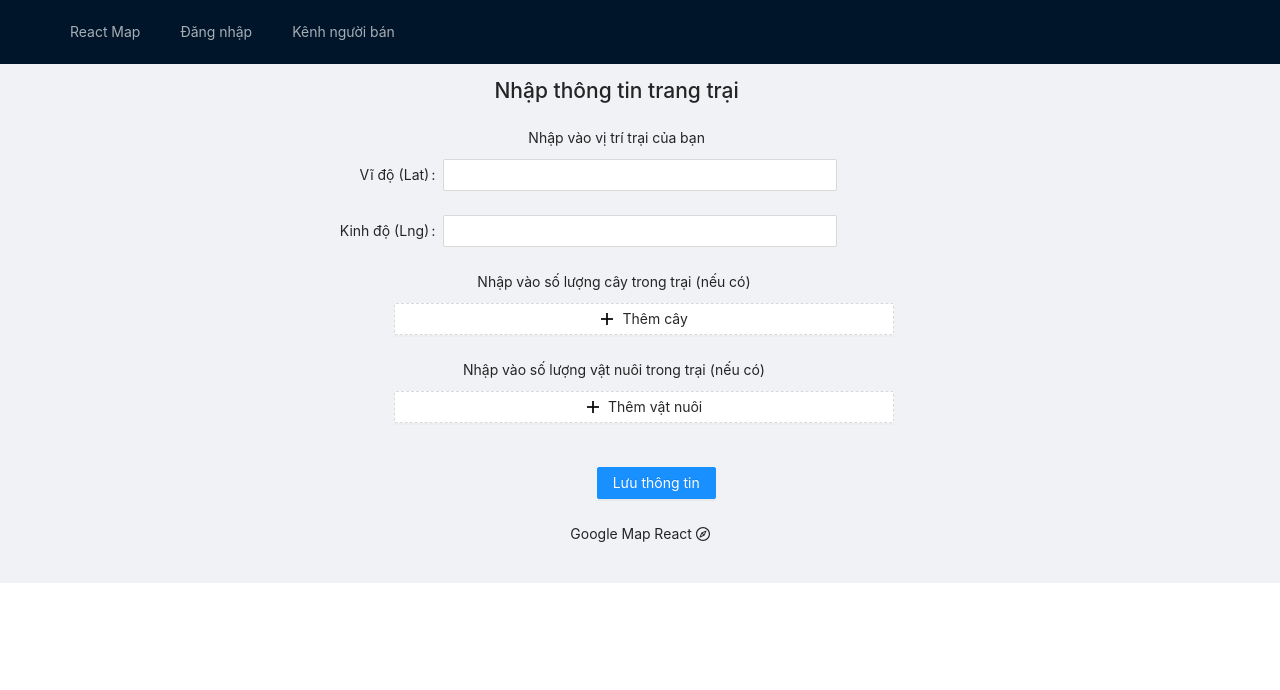
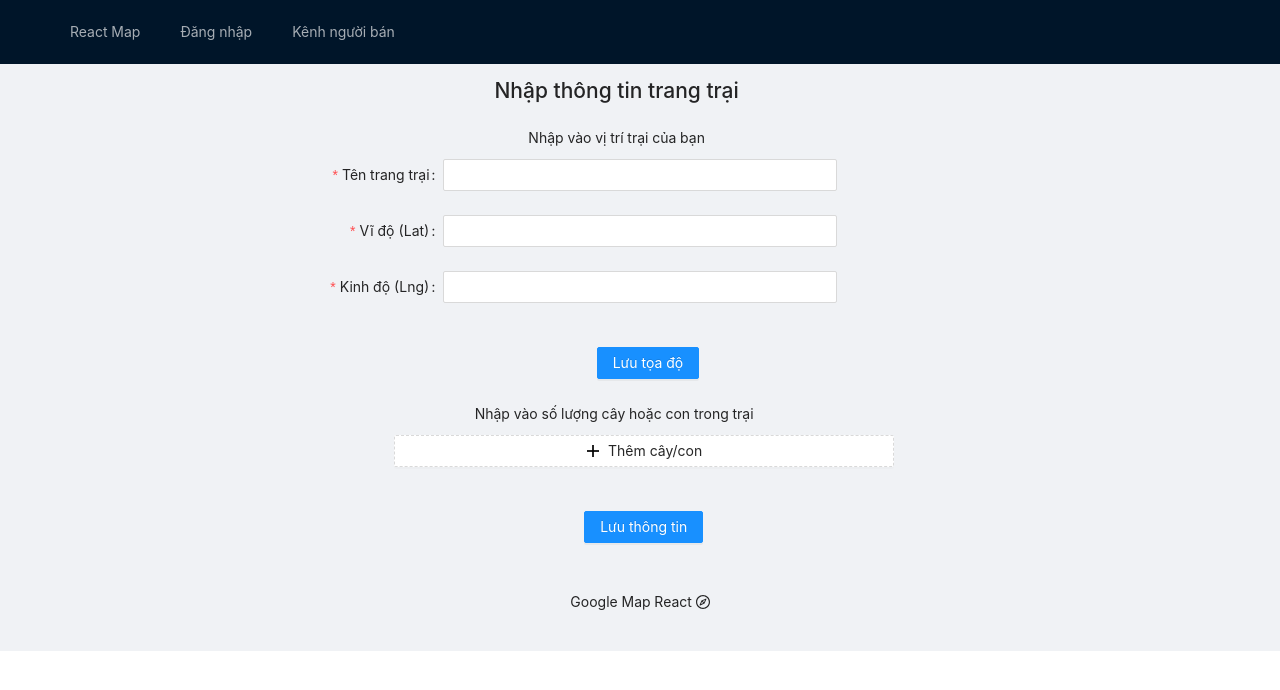
Before and after one commit to hieukute-cp1234/google-map-react, a React (Create React App) app: page /infor in a window 1280 px wide. Shown: the top 690 px of the page. Built offline with nearby package versions, Linux system fonts and the light colour scheme.

Commit message:
update code

```diff
--- a/src/component/buttoneye/eye.css
+++ b/src/component/buttoneye/eye.css
@@ -1,7 +1,7 @@
 .div {
-    width: 40px;
-    height: 40px;
+    width: 30px;
+    height: 35px;
     background-color:rgba(255,255,255,0.7);
-    padding: 5px;
-    margin-top:-410px;
+    padding: 2px;
+    margin-top:-275px;
 }
--- a/src/component/infoList/index.js
+++ b/src/component/infoList/index.js
@@ -10,7 +10,7 @@ InfoList.propTypes = {
 export default function InfoList(props) {
   return (
     <>
-      <img src={props.marker.img} style={{ width: '550px', height: '300px' }} />
+      <img src={props.marker.img} style={{ width: '400px', height: '220px' }} />
       <div>
         <h1 style={{ marginLeft: '10px' }}>{props.marker.name}</h1>
         <div className="div1">
--- a/src/component/search/search.css
+++ b/src/component/search/search.css
@@ -7,6 +7,7 @@
     position: absolute;
     position: relative;
     background-color: white;
+    font-size: 13px;
 }
 
 .menu__search-input {
--- a/src/layout/index.js
+++ b/src/layout/index.js
@@ -24,6 +24,7 @@ function AppMap() {
     }
 
     console.log({ children })
+
     return (
       <Route
         {...rest}
--- a/src/layout/page/form-infor.js
+++ b/src/layout/page/form-infor.js
@@ -1,7 +1,8 @@
 import React from 'react'
 import Layout from '../component/layout'
-import { Row, Col, Input, Button, Form , Space} from 'antd'
-import { MinusCircleOutlined, PlusOutlined } from '@ant-design/icons';
+import { Row, Col, Input, Button, Form, Space } from 'antd'
+import { MinusCircleOutlined, PlusOutlined } from '@ant-design/icons'
+import firebase from '../../firebase/config'
 
 const layout = {
   labelCol: { span: 8 },
@@ -9,9 +10,40 @@ const layout = {
 };
 
 function FormInfor() {
-  const onFinish = values => {
-    console.log('Received values of form:', values);
-  };
+
+  let db = firebase.firestore();
+
+  const onFinishProduct = value => {
+    console.log(value.product[0].name);
+    for (let i = 0; i < value.product.length; i++) {
+      db.collection('Product').doc(`${value.product[i].name}`).set({
+        name: value.product[i].name,
+        amount: value.product[i].amount
+      })
+        .then(function () {
+          console.log('ghi du lieu thanh cong')
+        })
+        .catch(function (e) {
+          console.log('ghi that bai', e)
+        })
+    }
+  }
+
+  const onFinishLatLng = values => {
+    console.log(values)
+    db.collection('Farm').doc(values.name).set({
+      lat: values.lat,
+      lng: values.lng
+    })
+      .then(function () {
+        console.log('ghi du lieu thanh cong')
+      })
+      .catch(function (e) {
+        console.log('ghi that bai', e)
+      })
+    console.log(db);
+  }
+
   return (
     <>
       <Layout>
@@ -22,38 +54,64 @@ function FormInfor() {
               <Col span={24}>
                 <p style={{ textAlign: 'center', margin: '10px 0 10px 150px' }}>Nhập vào vị trí trại của bạn</p>
                 <Form
+                  onFinish={onFinishLatLng}
                   {...layout}
                   name="basic"
+                  initialValues={{ remember: true }}
                 >
                   <Form.Item
+                    label="Tên trang trại"
+                    name="name"
+                    rules={[{ required: true, message: 'Hãy nhập tên trang trại!' }]}
+                  >
+                    <Input type="text" />
+                  </Form.Item>
+                  <Form.Item
                     label="Vĩ độ (Lat):"
+                    name="lat"
+                    rules={[{ required: true, message: 'Hãy nhập vào vĩ độ!' }]}
                   >
                     <Input type="number" />
                   </Form.Item>
                   <Form.Item
                     label="Kinh độ (Lng):"
+                    name="lng"
+                    rules={[{ required: true, message: 'Hãy nhập vào kinh độ!' }]}
                   >
                     <Input type='number' />
+                  </Form.Item>
+                  <Form.Item>
+                    <Button type="primary" htmlType="submit" style={{ margin: '20px 0 0 350px' }}>
+                      Lưu tọa độ
+                    </Button>
                   </Form.Item>
                 </Form>
               </Col>
             </Row>
             <Row>
               <Col span={24} offset={6}>
-                <p style={{ textAlign:'center', margin:'0px 0 10px -150px'}}>Nhập vào số lượng cây trong trại (nếu có)</p>
-                <Form name="dynamic_form_nest_item" onFinish={onFinish} autoComplete="off">
-                  <Form.List name=''>
+                <p style={{ textAlign: 'center', margin: '0px 0 10px -150px' }}>Nhập vào số lượng cây hoặc con trong trại</p>
+                <Form name="dynamic_form_nest_item" onFinish={onFinishProduct} autoComplete="off">
+                  <Form.List name='product'>
                     {(fields, { add, remove }) => (
                       <>
                         {fields.map(field => (
-                          <Space key={field.key} style={{ display: 'flex', marginBottom: 8 , marginLeft:-7}} align="baseline">
+                          <Space key={field.key} style={{ display: 'flex', marginBottom: 8, marginLeft: -7 }} align="baseline">
                             <Form.Item
-                             label='Tên cây:'
+                              label='Cây/Con:'
+                              {...field}
+                              name={[field.name, 'name']}
+                              fieldKey={[field.fieldKey, 'name']}
+                              rules={[{ required: true, message: 'Nhập vào tên cây/con!' }]}
                             >
-                              <Input placeholder="Tên cây" type='text'/>
+                              <Input placeholder="Cây/Con" type='text' />
                             </Form.Item>
                             <Form.Item
                               label='Số lượng:'
+                              {...field}
+                              name={[field.name, 'amount']}
+                              fieldKey={[field.fieldKey, 'amount']}
+                              rules={[{ required: true, message: 'Nhập vào số lượng!' }]}
                             >
                               <Input placeholder="Số lượng" type='number' />
                             </Form.Item>
@@ -61,50 +119,21 @@ function FormInfor() {
                           </Space>
                         ))}
                         <Form.Item>
-                          <Button type="dashed" onClick={() => add()} block icon={<PlusOutlined />} style={{width:'500px'}}>
-                            Thêm cây
+                          <Button type="dashed" onClick={() => add()} block icon={<PlusOutlined />} style={{ width: '500px' }}>
+                            Thêm cây/con
                           </Button>
                         </Form.Item>
                       </>
                     )}
                   </Form.List>
+                  <Form.Item>
+                    <Button type='primary' htmlType='submit' style={{ margin: '20px 0 0 190px' }}>
+                      Lưu thông tin
+                    </Button>
+                  </Form.Item>
                 </Form>
               </Col>
             </Row>
-            <Row>
-              <Col span={24} offset={6}>
-              <p style={{ textAlign:'center', margin:'0px 0 10px -150px'}}>Nhập vào số lượng vật nuôi trong trại (nếu có)</p>
-                <Form name="dynamic_form_nest_item" onFinish={onFinish} autoComplete="off">
-                  <Form.List name=''>
-                    {(fields, { add, remove }) => (
-                      <>
-                        {fields.map(field => (
-                          <Space key={field.key} style={{ display: 'flex', marginBottom: 8 , marginLeft:-7}} align="baseline">
-                            <Form.Item
-                             label='Tên vật nuôi:'
-                            >
-                              <Input placeholder="Tên cây" type='text'/>
-                            </Form.Item>
-                            <Form.Item
-                              label='Số lượng:'
-                            >
-                              <Input placeholder="Số lượng" type='number' />
-                            </Form.Item>
-                            <MinusCircleOutlined onClick={() => remove(field.name)} />
-                          </Space>
-                        ))}
-                        <Form.Item>
-                          <Button type="dashed" onClick={() => add()} block icon={<PlusOutlined />} style={{width:'500px'}}>
-                            Thêm vật nuôi
-                          </Button>
-                        </Form.Item>
-                      </>
-                    )}
-                  </Form.List>
-                </Form>
-              </Col>
-            </Row>
-            <Button type='primary' htmlType='submit' style={{margin:'20px 0 0 350px'}}>Lưu thông tin</Button>
           </Col>
         </Row>
       </Layout>
--- a/src/layout/page/login.js
+++ b/src/layout/page/login.js
@@ -1,4 +1,4 @@
-import React, { useState } from 'react'
+import React, { useState, useEffect } from 'react'
 import { Form, Input, Button, Row, Col } from 'antd';
 import { useHistory } from 'react-router-dom';
 import firebase from '../../firebase/config'
@@ -13,6 +13,16 @@ const tailLayout = {
 
 function LoginFrom() {
 
+  useEffect(() => {
+    firebase.auth().onAuthStateChanged(function (user) {
+      if (user) {
+        console.log(`người dùng ${user.email} vừa đăng nhập!`)
+      } else {
+        console.log('không có người dùng nào đăng nhập!')
+      }
+    });
+  })
+
   const click = () => {
     history.push('/registration');
   }
@@ -22,20 +32,17 @@ function LoginFrom() {
   const onFinish = value => {
     console.log(value);
     let user = firebase.auth().currentUser;
-
-    console.log(user);
-    if (user) {
-      console.log(user);
-      if (value.email === user.email) {
-        history.push('/infor');
-      } else {
-        console.log('sai');
-      }
-    }
-  };
-
-  const onFinishFailed = errorInfo => {
-    console.log('Failed:', errorInfo);
+    console.log(user.providerId,user.emailVerified,user.email);
+    firebase.auth()
+      .signInWithEmailAndPassword(value.email,value.password)
+      .then(function(){
+        history.push('/infor')
+      })
+      .catch(function (error) {
+        if (error) {
+          console.log(error.code,'Email hoặc PassWord không hợp lệ!');
+        }
+      })
   };
 
   return (
@@ -50,7 +57,6 @@ function LoginFrom() {
                 name="basic"
                 initialValues={{ remember: true }}
                 onFinish={onFinish}
-                onFinishFailed={onFinishFailed}
               >
                 <Form.Item
                   name="email"
--- a/src/layout/page/registration.js
+++ b/src/layout/page/registration.js
@@ -33,7 +33,10 @@ function Registration() {
   const history = useHistory();
 
   const [form] = Form.useForm();
-
+  let user = {
+    email: 'user@gmail.com',
+    password: '123456'
+  }
   const onFinish = values => {
     // confirm: "1"
     // email: "hieu@gmail.com"
@@ -48,20 +51,19 @@ function Registration() {
         }
       });
 
-    // firebase.auth()
-    //   .signInWithEmailAndPassword(user.mail, user.password)
-    //   .catch(function (error) {
-    //     if (error.code) {
-    //       console.log(error)
-    //     }
-    //   })
-
     console.log('thông tin:', values);
-    message.success('dang ki thanh cong', 3)
+    message.success('Đăng kí thành công', 2)
     setTimeout(() => {
       history.push('/login')
-    }, 3000)
+    }, 2000)
   };
+
+  const click = () => {
+    let user = firebase.auth().currentUser;
+    if (user) {
+      console.log(user.email);
+    }
+  }
 
   const prefixSelector = (
     <Form.Item name="prefix" noStyle>
@@ -167,6 +169,7 @@ function Registration() {
                   <Button style={{ marginLeft: '30px' }} type="primary" onClick={() => history.push('/login')}>
                     Đăng nhập
                   </Button>
+                  <Button onClick={click}>click</Button>
                 </Form.Item>
               </Form>
             </Col>
```
Also changed, not shown: src/App.js (+37 -12 lines), src/component/menu/index.js (+19 -10 lines), src/component/menu/menu.css (+7 -2 lines), src/firebase/config.js (+9 -9 lines).
